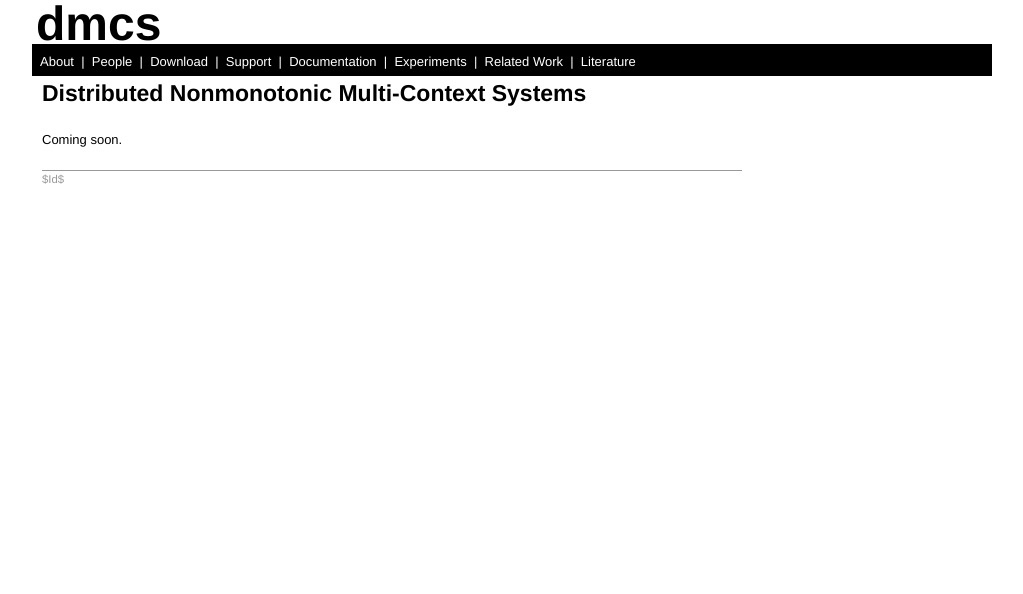
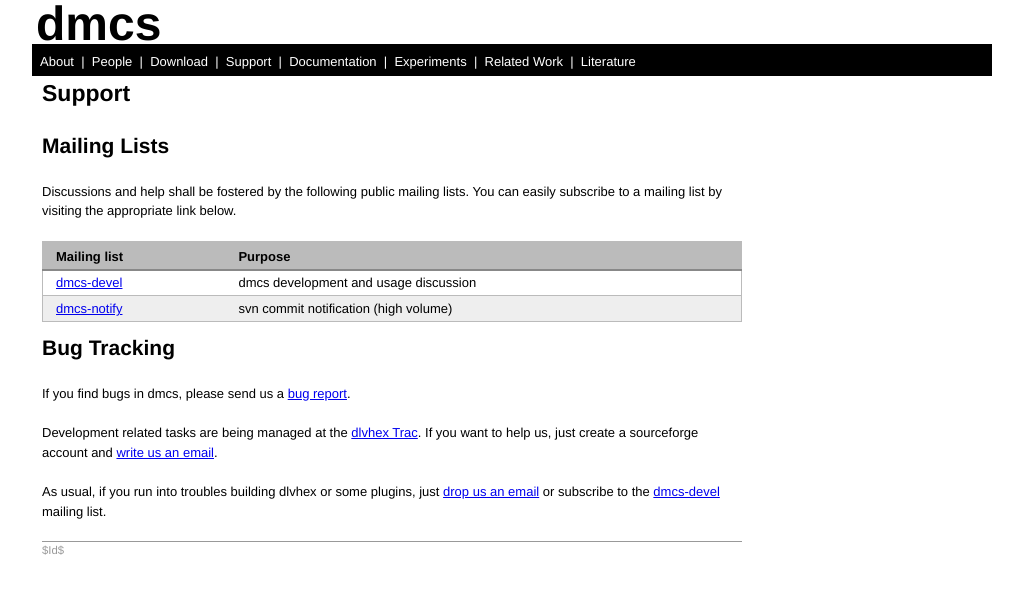
Before and after one commit to DistributedMCS/dmcs-website, a plain HTML site: page support.html in a window 1280 px wide. Shown: the whole page, without its empty margins (128-1151 px from the left). Drawn offline with Linux system fonts and the light colour scheme.

Commit message:
Update various parts.

```diff
--- a/support.html
+++ b/support.html
@@ -41,11 +41,56 @@
 
       <div class="grid_9">
 
-	<h2>Distributed Nonmonotonic Multi-Context Systems</h2>
+	<h2>Support</h2>
+
+
+	<h3>Mailing Lists</h3>
+	<p>
+	  Discussions and help shall be fostered by the following public mailing lists.
+	  You can easily subscribe to a mailing list by visiting the appropriate
+	  link below.
+	</p>
+
+	<table>
+	  <thead>
+	    <tr>
+	      <th>Mailing list</th>
+
+	      <th>Purpose</th>
+	    </tr>
+	  </thead>
+	  <tbody>
+	    <tr class="odd">
+	      <td><a href="https://lists.sourceforge.net/lists/listinfo/dmcs-devel">dmcs-devel</a></td>
+	      <td>dmcs development and usage discussion</td>
+	    </tr>
+	    <tr>
+	      <td><a href="https://lists.sourceforge.net/lists/listinfo/dmcs-notify">dmcs-notify</a></td>
+	      <td>svn commit notification (high volume)</td>
+	    </tr>
+	  </tbody>
+	</table>
+
+	<h3>Bug Tracking</h3>
+	<p>
+	  If you find bugs in dmcs, please send us a
+	  <a href="https://sourceforge.net/apps/trac/dmcs/newticket">bug report</a>.
+	</p>
 
 	<p>
-	Coming soon.
+	  Development related tasks are being managed at
+	  the <a href="https://sourceforge.net/apps/trac/dmcs/">dlvhex
+	  Trac</a>. If you want to help us, just create a sourceforge
+	  account and <a href="people.html">write us an email</a>.
 	</p>
+
+	<p>
+	  As usual, if you run into troubles building dlvhex or some plugins,
+	  just <a href="people.html">drop us an email</a> or subscribe to the
+	  <a href="https://lists.sourceforge.net/lists/listinfo/dmcs-devel">dmcs-devel</a>
+	  mailing list.
+	</p>
+
 
 	<div style="border-top: 1px solid #999; background-color: inherit; color: #999; font-size: 8.5pt;">
 	  <p>$Id$</p>
```
Also changed, not shown: literature.html (+2 -4 lines), people.html (+7 -1 lines), related.html (+6 -4 lines).
